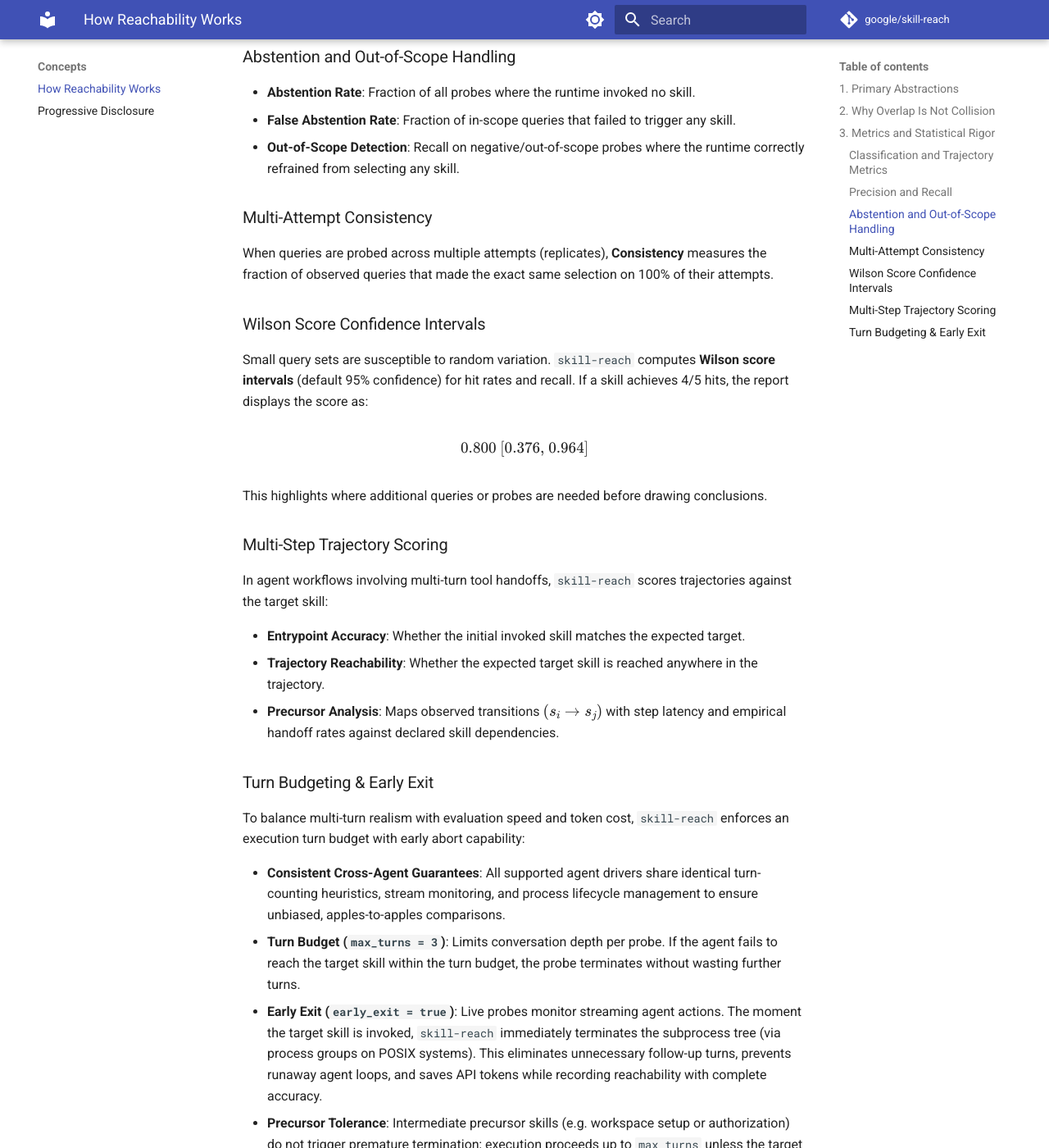
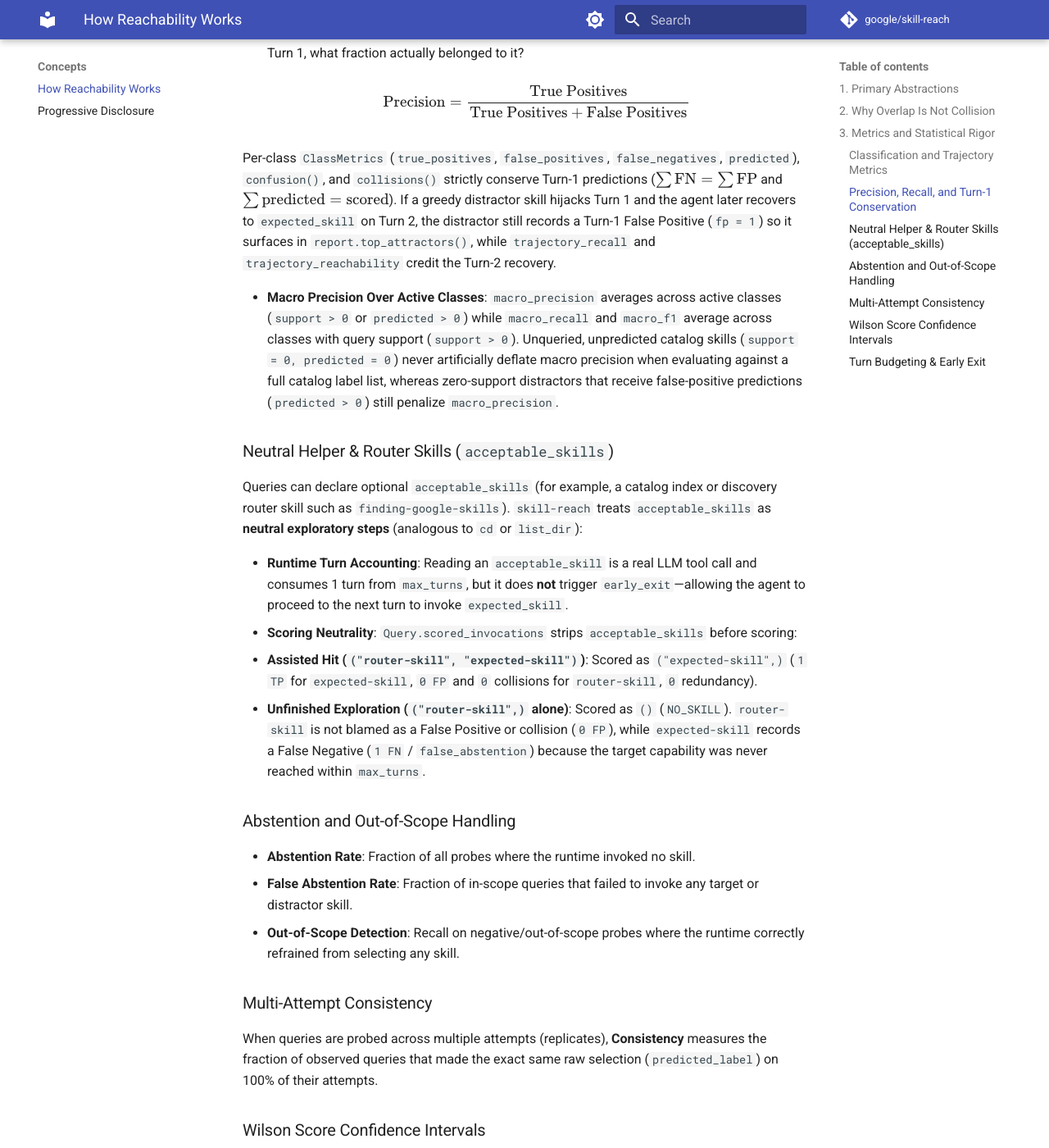
Before and after one commit to arunimshukla/skill-reach, an MkDocs documentation site: the page built from docs/concepts/how-it-works.md, in a window 1280 px wide and 1400 px high, scrolled down 3125 px. Shown: the whole window at 82% size. Built offline with MkDocs 1.6.1 and Material for MkDocs 9.7.7, drawn with Linux system fonts in a browser that asks for light colours; comment, search, counter and statistics services are not loaded; some of the changed text lies outside the part shown.

Commit message:
docs: document acceptable_skills and trajectory metrics

```diff
--- a/docs/concepts/how-it-works.md
+++ b/docs/concepts/how-it-works.md
@@ -27,7 +27,9 @@
         +str id
         +str text
         +str expected_skill
+        +tuple acceptable_skills
         +QueryKind kind
+        +str notes
     }
     class QuerySet {
         +str catalog_id
@@ -66,7 +68,7 @@
 
 - **[`Skill`](../api/models.md)**: A discrete capability defined by a `SKILL.md` file with YAML frontmatter (`name`, `description`) and markdown body instructions.
 - **[`Catalog`](../api/models.md)**: The resident collection of skills available to an agent runtime during a session, either assembled as a full corpus, singleton, or competitive neighborhood.
-- **[`Query`](../api/models.md)**: A realistic user prompt with an assigned target ground truth, query kind (`positive` or `negative`), and unique identifier.
+- **[`Query`](../api/models.md)**: A realistic user prompt (`text`) with an assigned target ground truth (`expected_skill`), optional neutral helper/router skills (`acceptable_skills`), query kind (`kind`: `implicit`, `contextual`, `neighbor_negative`, or `out_of_scope`), author/difficulty `notes`, and unique identifier (`id`).
 - **[`QuerySet`](../api/queries.md)**: An immutable collection of labeled queries with creation provenance, generator model metadata, and cryptographic digest verification.
 - **[`RunConfig`](../api/config.md)**: The unified configuration hierarchy governing discovery precedence, catalog assembly strategy, runtime options, and CI quality gates.
 - **[`ProbeResult`](../api/models.md)**: The telemetry record of a single query probe trial, tracking multi-turn tool calls, precursor handoffs, and final selection outcome.
@@ -95,34 +97,47 @@
 
 When evaluating skill routing:
 
-- **Top-1 Accuracy**: Fraction of scored probes selecting the exact expected ground-truth skill on the first turn.
-- **Entrypoint Accuracy**: Fraction of scored multi-turn probes where the initial invoked skill matches the primary target capability.
-- **Trajectory Reachability**: Fraction of probes where the target skill was reached at any turn in the conversation trajectory.
-- **Step Efficiency (MRR)**: Mean reciprocal rank measuring how promptly the target skill was reached without exploratory detours.
+- **Top-1 Accuracy & Entrypoint Accuracy**: Fraction of scored probes where the first skill invocation matches `expected_skill` (or correctly abstains on `out_of_scope` queries).
+- **Trajectory Reachability & Trajectory Recall**: Fraction of probes where `expected_skill` was reached at any turn within `max_turns` (`ClassMetrics.trajectory_recall` vs. Turn-1 `ClassMetrics.recall`).
+- **Step Efficiency (MRR)**: Mean reciprocal rank ($\frac{1}{\text{rank}}$) of the first step where `expected_skill` was invoked.
+- **Skill Redundancy**: Excess skill invocations beyond the target requirement: $\max(0, \text{len}(\vec{s}) - 1)$.
 
-### Precision and Recall
+### Precision, Recall, and Turn-1 Conservation
 
 For each skill in a resident catalog:
 
 <!-- prettier-ignore-start -->
-- **Recall**: Out of all queries where this skill was the expected target, what fraction did the agent route to this skill?
+- **Recall (Turn-1 vs. Trajectory)**: `ClassMetrics.recall` measures Turn-1 entrypoint recall, while `ClassMetrics.trajectory_recall` credits multi-turn recovery when `expected_skill` is reached on a later turn:
 
     $$\text{Recall} = \frac{\text{True Positives}}{\text{True Positives} + \text{False Negatives}}$$
 
-- **Precision**: Out of all queries the agent routed to this skill, what fraction actually belonged to it?
+- **Precision & Turn-1 Conservation**: Out of all queries where the agent selected this skill on Turn 1, what fraction actually belonged to it?
 
     $$\text{Precision} = \frac{\text{True Positives}}{\text{True Positives} + \text{False Positives}}$$
 <!-- prettier-ignore-end -->
 
+Per-class `ClassMetrics` (`true_positives`, `false_positives`, `false_negatives`, `predicted`), `confusion()`, and `collisions()` strictly conserve Turn-1 predictions ($\sum \text{FN} = \sum \text{FP}$ and $\sum \text{predicted} = \text{scored}$). If a greedy distractor skill hijacks Turn 1 and the agent later recovers to `expected_skill` on Turn 2, the distractor still records a Turn-1 False Positive (`fp = 1`) so it surfaces in `report.top_attractors()`, while `trajectory_recall` and `trajectory_reachability` credit the Turn-2 recovery.
+
+- **Macro Precision Over Active Classes**: `macro_precision` averages across active classes (`support > 0` or `predicted > 0`) while `macro_recall` and `macro_f1` average across classes with query support (`support > 0`). Unqueried, unpredicted catalog skills (`support = 0, predicted = 0`) never artificially deflate macro precision when evaluating against a full catalog label list, whereas zero-support distractors that receive false-positive predictions (`predicted > 0`) still penalize `macro_precision`.
+
+### Neutral Helper & Router Skills (`acceptable_skills`)
+
+Queries can declare optional `acceptable_skills` (for example, a catalog index or discovery router skill such as `finding-google-skills`). `skill-reach` treats `acceptable_skills` as **neutral exploratory steps** (analogous to `cd` or `list_dir`):
+
+- **Runtime Turn Accounting**: Reading an `acceptable_skill` is a real LLM tool call and consumes 1 turn from `max_turns`, but it does **not** trigger `early_exit`—allowing the agent to proceed to the next turn to invoke `expected_skill`.
+- **Scoring Neutrality**: `Query.scored_invocations` strips `acceptable_skills` before scoring:
+  - **Assisted Hit (`("router-skill", "expected-skill")`)**: Scored as `("expected-skill",)` (`1 TP` for `expected-skill`, `0 FP` and `0` collisions for `router-skill`, `0` redundancy).
+  - **Unfinished Exploration (`("router-skill",)` alone)**: Scored as `()` (`NO_SKILL`). `router-skill` is not blamed as a False Positive or collision (`0 FP`), while `expected-skill` records a False Negative (`1 FN` / `false_abstention`) because the target capability was never reached within `max_turns`.
+
 ### Abstention and Out-of-Scope Handling
 
 - **Abstention Rate**: Fraction of all probes where the runtime invoked no skill.
-- **False Abstention Rate**: Fraction of in-scope queries that failed to trigger any skill.
+- **False Abstention Rate**: Fraction of in-scope queries that failed to invoke any target or distractor skill.
 - **Out-of-Scope Detection**: Recall on negative/out-of-scope probes where the runtime correctly refrained from selecting any skill.
 
 ### Multi-Attempt Consistency
 
-When queries are probed across multiple attempts (replicates), **Consistency** measures the fraction of observed queries that made the exact same selection on 100% of their attempts.
+When queries are probed across multiple attempts (replicates), **Consistency** measures the fraction of observed queries that made the exact same raw selection (`predicted_label`) on 100% of their attempts.
 
 ### Wilson Score Confidence Intervals
 
@@ -132,19 +147,11 @@
 
 This highlights where additional queries or probes are needed before drawing conclusions.
 
-### Multi-Step Trajectory Scoring
-
-In agent workflows involving multi-turn tool handoffs, `skill-reach` scores trajectories against the target skill:
-
-- **Entrypoint Accuracy**: Whether the initial invoked skill matches the expected target.
-- **Trajectory Reachability**: Whether the expected target skill is reached anywhere in the trajectory.
-- **Precursor Analysis**: Maps observed transitions $(s_i \to s_j)$ with step latency and empirical handoff rates against declared skill dependencies.
-
 ### Turn Budgeting & Early Exit
 
-To balance multi-turn realism with evaluation speed and token cost, `skill-reach` enforces an execution turn budget with early abort capability:
+To balance multi-turn realism with evaluation speed and token cost, `skill-reach` enforces an execution turn budget with early abort capability via `TrajectoryTracker`:
 
-- **Consistent Cross-Agent Guarantees**: All supported agent drivers share identical turn-counting heuristics, stream monitoring, and process lifecycle management to ensure unbiased, apples-to-apples comparisons.
-- **Turn Budget (`max_turns = 3`)**: Limits conversation depth per probe. If the agent fails to reach the target skill within the turn budget, the probe terminates without wasting further turns.
-- **Early Exit (`early_exit = true`)**: Live probes monitor streaming agent actions. The moment the target skill is invoked, `skill-reach` immediately terminates the subprocess tree (via process groups on POSIX systems). This eliminates unnecessary follow-up turns, prevents runaway agent loops, and saves API tokens while recording reachability with complete accuracy.
-- **Precursor Tolerance**: Intermediate precursor skills (e.g. workspace setup or authorization) do not trigger premature termination; execution proceeds up to `max_turns` unless the target skill itself is reached.
+- **Unified Cross-Agent Enforcement**: Every runtime (`antigravity-sdk`, `antigravity-cli`, `claude-code`, `goose`, `pi`, `fake`, `keyword`, and `retriever`) enforces turn budgets and early-exit invariants through `AgentRuntime.make_tracker` and `TrajectoryTracker.apply_to_outcome`.
+- **Turn Budget (`max_turns = 3`)**: Limits conversation depth per probe. Every skill read (including neutral `acceptable_skills`) consumes 1 turn. If the agent fails to reach `expected_skill` within `max_turns`, the probe terminates.
+- **Early Exit (`early_exit = true`)**: Live probes monitor agent tool calls. The moment `expected_skill` is invoked (or `max_turns` is reached), `skill-reach` halts execution and locks the trajectory tracker so no post-exit tool calls can append extra skills.
+- **Precursor & Router Tolerance**: Intermediate precursor or neutral `acceptable_skills` do not trigger early exit; execution continues up to `max_turns` until `expected_skill` itself is reached.
```
Also changed, not shown: README.md (+11 -11 lines), docs/cli/query.md (+15 -0 lines).
